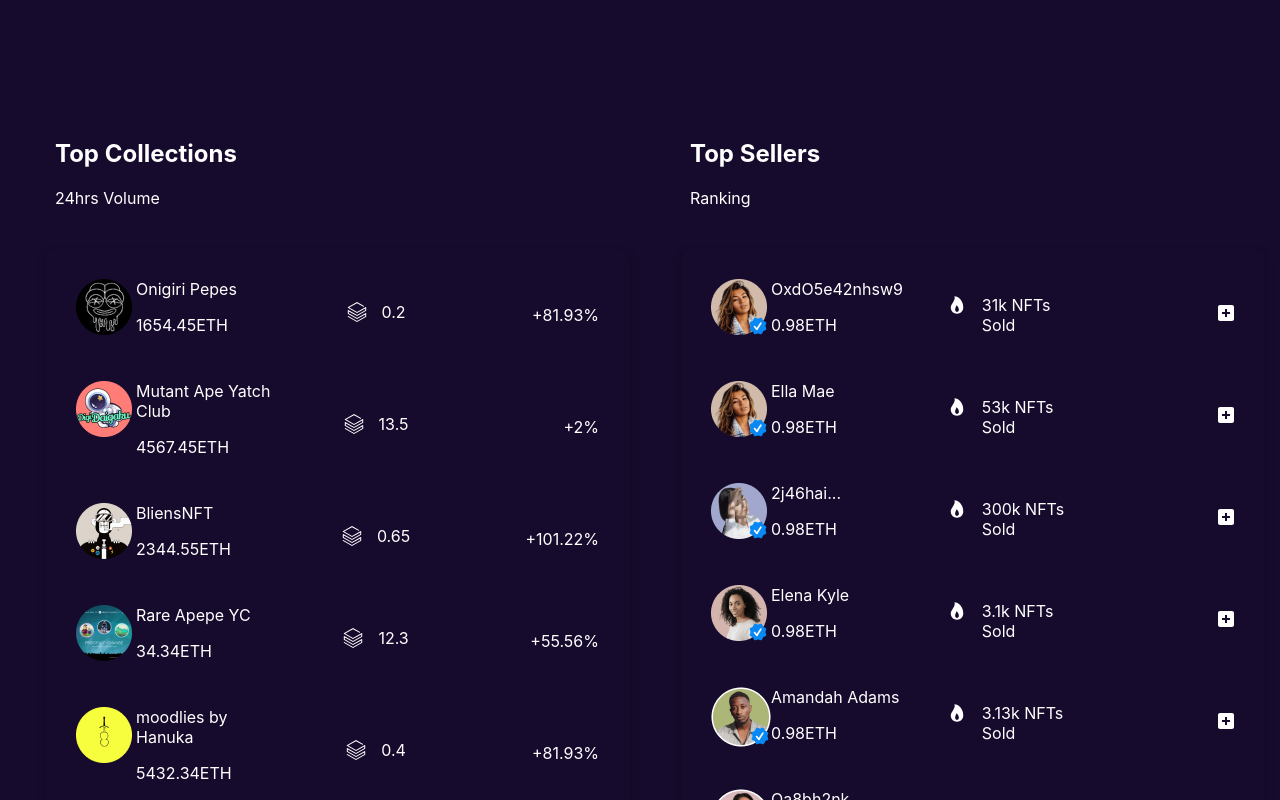
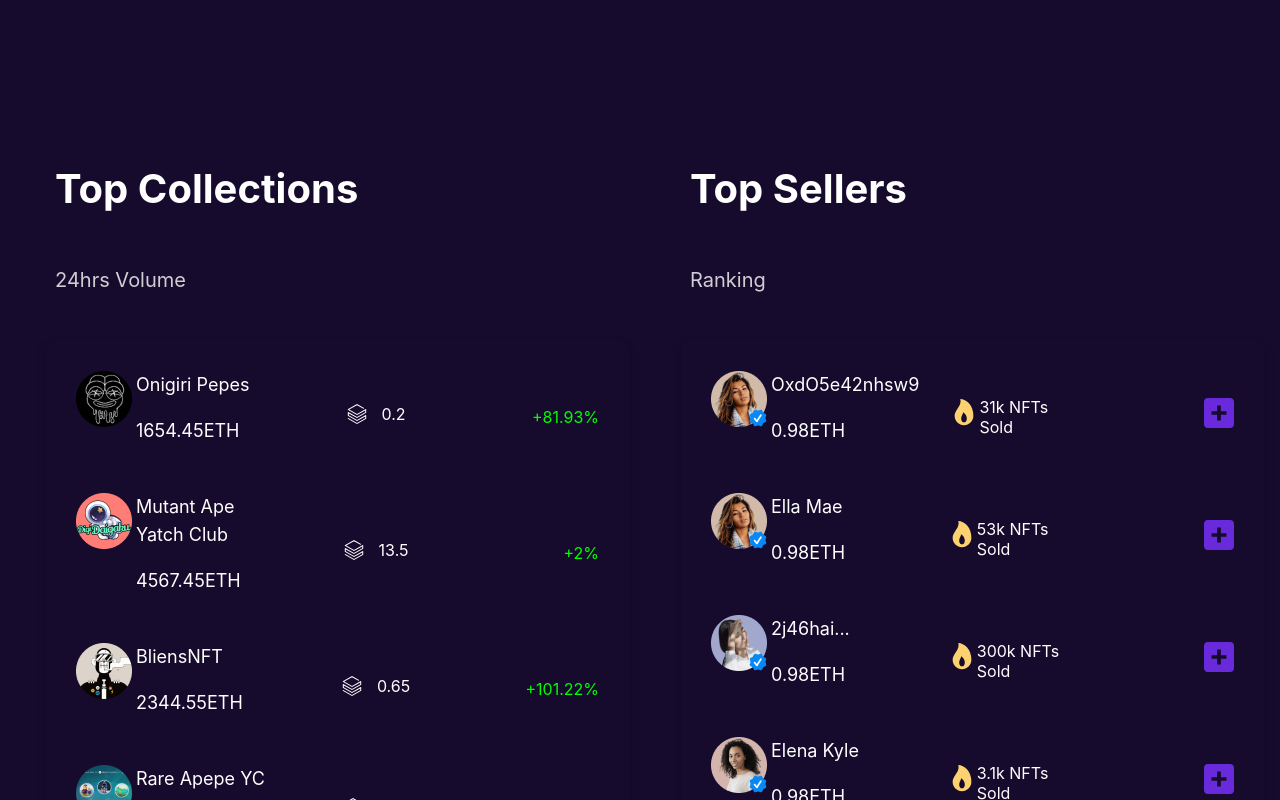
Before and after one commit to victoryohanna/McGeorgeTestProject, a React (Create React App) app: page / in a window 1280 px wide. Shown: the part 1800-2600 px from the top of the page. Built offline with nearby package versions, Linux system fonts and the light colour scheme; a web font is replaced by a local one.

Commit message:
styled collections component

```diff
--- a/src/components/Collections.jsx
+++ b/src/components/Collections.jsx
@@ -1,8 +1,8 @@
 import "../styles/components/collections.css";
 import { SiDatabricks, SiAddthis } from "react-icons/si";
 import { IoFlameSharp } from "react-icons/io5";
-import NFTsTopCollections from './topCollections';
-import NFTsTopSellers from './topSellers';
+import NFTsTopCollections from "./topCollections";
+import NFTsTopSellers from "./topSellers";
 
 const Collections = () => {
   const topCollections = NFTsTopCollections;
@@ -15,15 +15,14 @@ const Collections = () => {
           <span>24hrs Volume</span>
         </div>
         <div className="collections">
-          {
-            topCollections.map((item, index)=>{
-              return(
+          {topCollections.map((item, index) => {
+            return (
               <div className="collction-items" key={index}>
                 <div className="averta-item1">
                   <div className="averta">
                     <img src={item.averta} alt="" />
                   </div>
-              <div>
+                  <div className="averta-desc">
                     <span>{item.name}</span>
                     <p>{item.value}</p>
                   </div>
@@ -38,9 +37,8 @@ const Collections = () => {
                   <span>{item.figure}%</span>
                 </div>
               </div>
-              )
-            })
-          }
+            );
+          })}
           <button className="btn-explor">Explore</button>
         </div>
       </div>
@@ -50,34 +48,32 @@ const Collections = () => {
           <span>Ranking</span>
         </div>
         <div className="sellers">
-          {
-            topSellers.map((item, index)=>{
-              return(
+          {topSellers.map((item, index) => {
+            return (
               <div className="collction-items" key={index}>
                 <div className="averta-item1">
                   <div className="averta">
                     <img src={item.averta} alt="" />
                   </div>
-              <div>
+                  <div className="averta-desc">
                     <span>{item.name}</span>
                     <p>{item.value}</p>
                   </div>
                 </div>
                 <div className="averta-item2">
-              <div className="databricks">
+                  <div className="ioFlame">
                     <IoFlameSharp />
                   </div>
                   <span>{item.status}</span>
                 </div>
-            <div className="averta-item3">
-              <span>
+                <div className="averta-item3" id="addSign">
+                  <span id="add">
                     <SiAddthis />
                   </span>
                 </div>
               </div>
-              )
-            })
-          }
+            );
+          })}
 
           <button className="btn-discover">Discover</button>
         </div>
--- a/src/styles/components/collections.css
+++ b/src/styles/components/collections.css
@@ -57,7 +57,22 @@
 .averta-item3 {
   width: 25%;
   justify-content: end;
+  color: #00FF00;
+  font-size: 16px;
 }
+
+#addSign{
+  color: #692ADC;
+  font-size: 30px;
+
+}
+
+.ioFlame{
+  color: #fcd170;
+  font-size: 30px;
+}
+
+
 
 .averta {
   /* border: 1px solid white; */
@@ -67,9 +82,15 @@
   margin-right: 10px;
 }
 
+.averta-desc{
+font-size: 18px;
+line-height: 28px;
+}
+
 .databricks {
   font-size: 20px;
   margin-right: 15px;
+
 }
 
 .btn-explor {
@@ -80,7 +101,8 @@
   font-weight: 500;
   font-size: 22px;
   border-radius: 5px;
-  background: #80ffdb;
+  background: #692ADC;
+  color: #ffffff;
   cursor: pointer;
 }
 
@@ -92,12 +114,38 @@
   font-weight: 500;
   font-size: 22px;
   border-radius: 5px;
-  background: #80ffdb;
+  background: #692ADC;
+  color: #ffffff;
   cursor: pointer;
 }
 
 .collection-text,
 .seller-text {
   padding: 25px;
-  /* border: 1px solid white; */
 }
+
+.collection-text h1{
+  font-weight: 700;
+  font-size: 40px;
+  line-height: 74px;
+}
+
+.seller-text h1{
+  font-weight: 700;
+  font-size: 40px;
+  line-height: 74px;
+}
+
+.seller-text span{
+  font-weight: 400;
+  font-size: 20px;
+  line-height: 40px;
+  opacity: 0.8;
+}
+
+.collection-text span{
+  font-weight: 400;
+  font-size: 20px;
+  line-height: 40px;
+  opacity: 0.8;
+}
```
Lines whose indentation alone changed are shown as unchanged.
